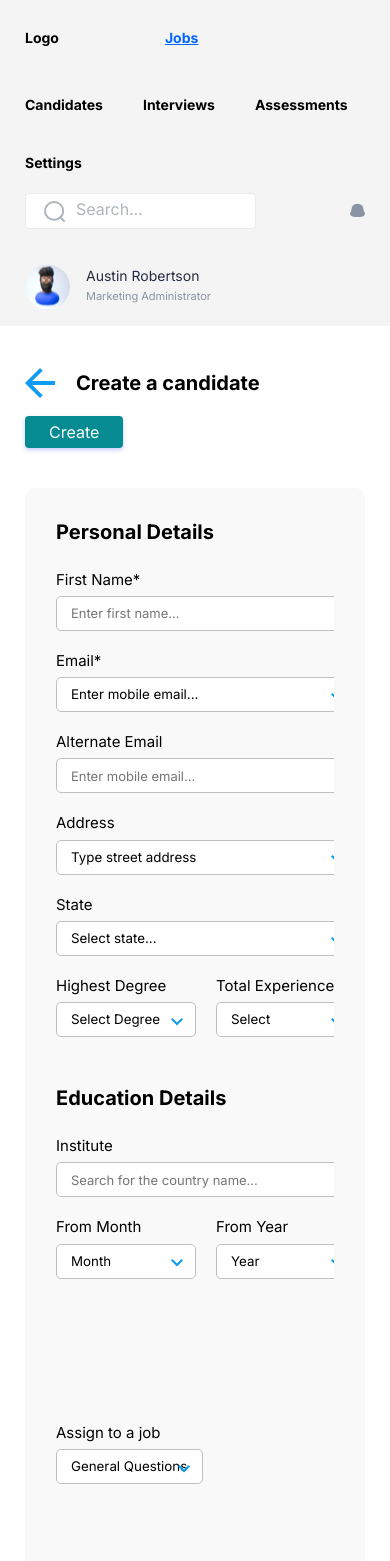
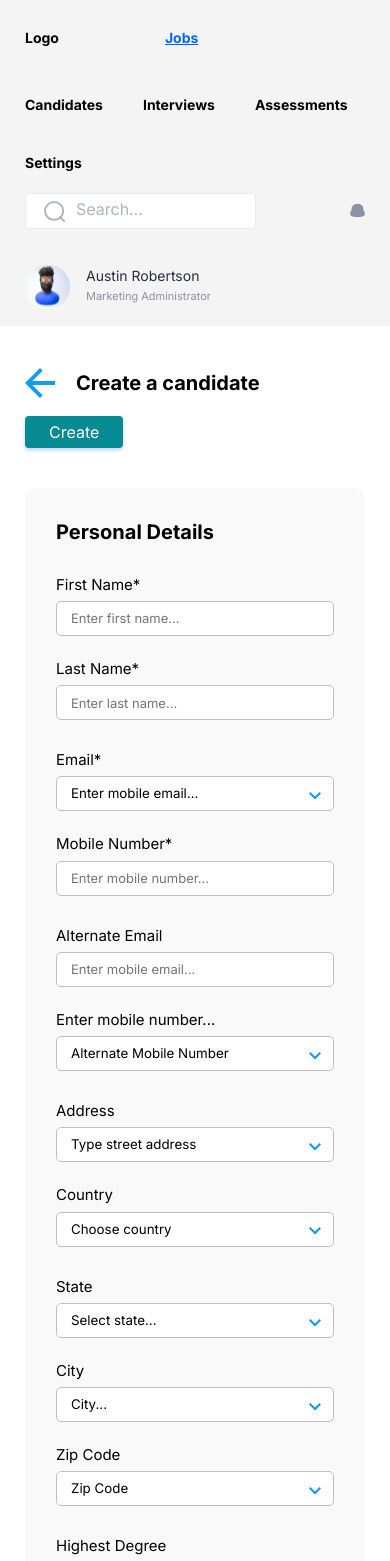
Before and after one commit to mlhnshuvo/hr-app, a React (Create React App) app: page / in a window 390 px wide. Shown: the top 1561 px of the page. Built offline with nearby package versions, Linux system fonts and the light colour scheme.

Commit message:
some css change

```diff
--- a/src/assets/css/responsive.css
+++ b/src/assets/css/responsive.css
@@ -63,6 +63,22 @@
   .common-width {
     width: calc(100% - 50px);
   }
+  .cc-form-content {
+    display: grid;
+    padding: 5px 0;
+  }
+  .cc-left {
+    overflow: hidden;
+    height: auto;
+    width: 100%;
+  }
+  .cc-right {
+    width: 100%;
+  }
+  .cc-input {
+    width: 100%;
+  }
+
   .cc-input-atj {
     width: 100%;
   }
--- a/src/components/createCandidate/Personal.js
+++ b/src/components/createCandidate/Personal.js
@@ -5,7 +5,6 @@ const CreateCandidate = () => {
   return (
     <div>
       <p className="cc-pd">Personal Details</p>
-
       <div className="cc-form-content">
         <div>
           <label className="cc-label">First Name*</label>
```
